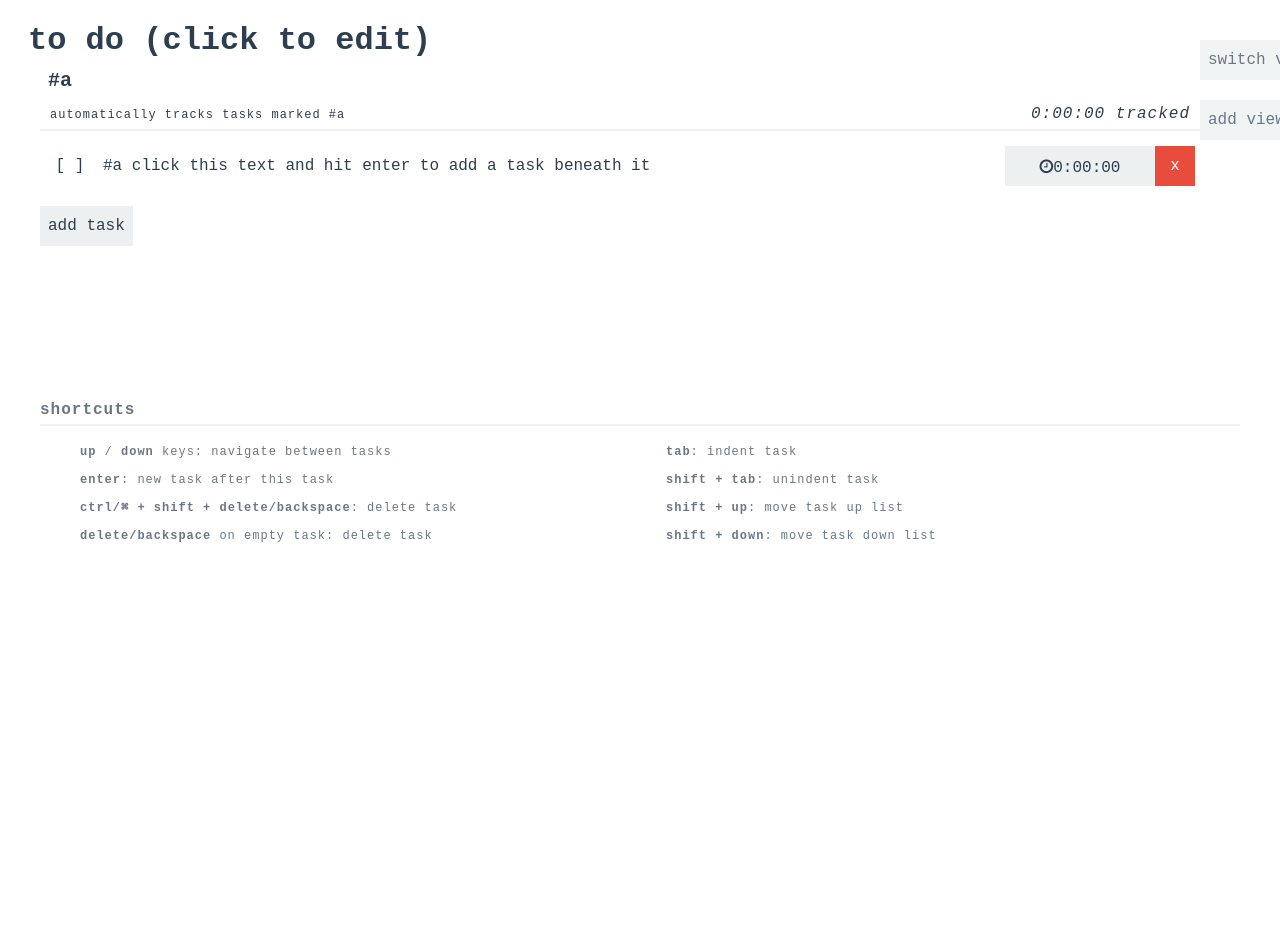
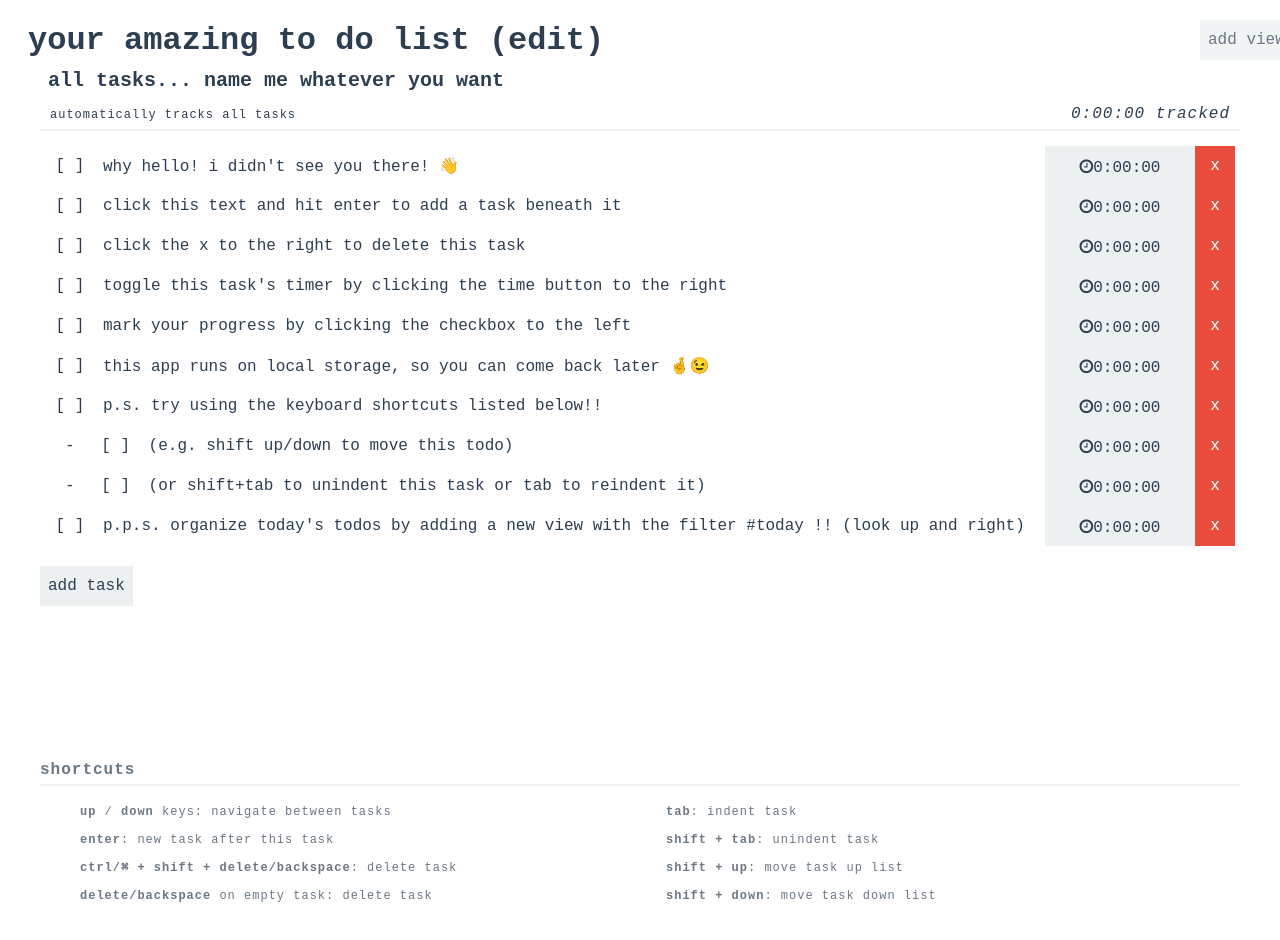
Before and after one commit to cborchert/todolist, a React app: page / in a window 1280 px wide. Shown: the top 940 px of the page. Before the commit the page ends 800 px from the top, so only its background shows below. Built offline with nearby package versions, Linux system fonts and the light colour scheme.

Commit message:
finishing touches for small release

```diff
--- a/src/App.js
+++ b/src/App.js
@@ -12,10 +12,11 @@ class App extends Component {
     super(props);
     this.v = "v0.0.1";
     //Debugging :)
-    localStorage.clear();
+    // localStorage.clear();
     const localTasks = localStorage.getItem("tasks" + this.v);
     const lastSeen = localStorage.getItem("lastSeen" + this.v);
     const appName = localStorage.getItem("appName" + this.v);
+    const activeViewId = localStorage.getItem("activeViewId" + this.v);
     const views = localStorage.getItem("views" + this.v);
     this.state = {
       tasks: localTasks ? JSON.parse(localTasks) : [],
@@ -23,33 +24,17 @@ class App extends Component {
         ? JSON.parse(views)
         : [
             {
-              title: "all tasks",
+              title: "all tasks... name me whatever you want",
               id: -1,
               tag: "",
               filterString: "",
               tasks: [],
               permanent: true
-            },
-            {
-              title: "#a",
-              id: 1,
-              tag: "",
-              filterString: "#a",
-              tasks: [],
-              permanent: false
-            },
-            {
-              title: "#b",
-              id: 2,
-              tag: "",
-              filterString: "#b",
-              tasks: [],
-              permanent: false
             }
           ],
-      appName: appName ? appName : "to do (click to edit)",
+      appName: appName ? appName : "your amazing to do list (edit)",
       lastSeen,
-      activeViewId: 1,
+      activeViewId: views ? activeViewId : -1,
       addViewModalOpen: false
     };
 
@@ -60,6 +45,7 @@ class App extends Component {
     localStorage.setItem("tasks" + this.v, JSON.stringify(this.state.tasks));
     localStorage.setItem("lastSeen" + this.v, Date.now());
     localStorage.setItem("appName" + this.v, this.state.appName);
+    localStorage.setItem("activeViewId" + this.v, this.state.activeViewId);
     localStorage.setItem("views" + this.v, JSON.stringify(this.state.views));
   }
 
@@ -191,7 +177,7 @@ class App extends Component {
         },
         {
           id: 2,
-          title: "#a click this text and hit enter to add a task beneath it",
+          title: "click this text and hit enter to add a task beneath it",
           order: 2
         },
         {
@@ -210,6 +196,7 @@ class App extends Component {
           title: "mark your progress by clicking the checkbox to the left",
           order: 5
         },
+
         {
           id: 6,
           title:
@@ -218,9 +205,27 @@ class App extends Component {
         },
         {
           id: 7,
+          title: "p.s. try using the keyboard shortcuts listed below!!",
+          order: 7,
+          children: [8, 9]
+        },
+        {
+          id: 8,
+          title: "(e.g. shift up/down to move this todo)",
+          order: 8,
+          parent: 7
+        },
+        {
+          id: 9,
+          title: "(or shift+tab to unindent this task or tab to reindent it)",
+          order: 9,
+          parent: 7
+        },
+        {
+          id: 10,
           title:
-            "p.s. try using the shorcuts listed below... try tab, shift + up, etc!!",
-          order: 7
+            "p.p.s. organize today's todos by adding a new view with the filter #today !! (look up and right)",
+          order: 10
         }
       ];
       this.addTasks(tasks, this.reconcileViews.bind(this));
@@ -393,13 +398,18 @@ class App extends Component {
   }
 
   reconcileActiveView() {
+    //check if there is a view with the activeViewId, if not, assign it to the first view
+    let activeViewId = this.state.activeViewId;
+    if (
+      this.state.views.filter(view => view.id === activeViewId).length === 0
+    ) {
+      activeViewId = this.state.views[0].id;
+    }
     this.setState({
       ...this.state,
       views: this.state.views.map(
         view =>
-          view.id === this.state.activeViewId
-            ? { ...this.reconcileViewTasks(view) }
-            : view
+          view.id === activeViewId ? { ...this.reconcileViewTasks(view) } : view
       )
     });
   }
@@ -517,17 +527,23 @@ class App extends Component {
       permanent: false
     };
     const viewToAdd = { ...defaultView, ...view };
-    this.setState({
+    this.setState(
+      {
         ...this.state,
         views: [...this.state.views, viewToAdd],
         addViewModalOpen: false,
         activeViewId: toggleToView ? viewToAdd.id : this.state.activeViewId
-    });
+      },
+      this.reconcileViews
+    );
   }
 
   render() {
-    const { views, addViewModalOpen } = this.state;
-    const view = views.filter(view => view.id === this.state.activeViewId)[0];
+    const { views, addViewModalOpen, activeViewId } = this.state;
+    let view = views.filter(view => view.id === activeViewId)[0];
+    if (!view && views && views.length > 0) {
+      view = views[0];
+    }
     const renderedView = !view ? (
       ""
     ) : (
@@ -564,11 +580,15 @@ class App extends Component {
           />
           {renderedView}
           <div className="app__view-options">
+            {views.length > 1 ? (
               <div className="app__toggle-active-view">
                 <button onClick={this.toggleActiveView.bind(this)}>
                   switch view
                 </button>
               </div>
+            ) : (
+              ""
+            )}
             <div className="app__add-newView">
               <button onClick={this.toggleAddViewModal.bind(this)}>
                 add view
@@ -609,7 +629,7 @@ class App extends Component {
             </ul>
           </div>
         </div>
-        <div class="app__modals">{addViewModal}</div>
+        <div className="app__modals">{addViewModal}</div>
       </div>
     );
   }
--- a/src/components/AddViewModal.js
+++ b/src/components/AddViewModal.js
@@ -59,7 +59,10 @@ class AddViewModal extends Component {
         <h3 className="app-view-modal__header">add new view</h3>
         <div className="app-view-modal__body">
           <div className="app-view-modal__input-container">
-            <label className="app-view-modal__input-label" for="new-view-name">
+            <label
+              className="app-view-modal__input-label"
+              htmlFor="new-view-name"
+            >
               view name
             </label>
             <input
@@ -77,7 +80,7 @@ class AddViewModal extends Component {
           <div className="app-view-modal__input-container">
             <label
               className="app-view-modal__input-label"
-              for="new-view-filter"
+              htmlFor="new-view-filter"
             >
               view filter
             </label>
--- a/src/components/View.scss
+++ b/src/components/View.scss
@@ -2,7 +2,8 @@
 .view {
     width: 100%;
     box-sizing: border-box;
-    max-width: 1200px;
+    max-width: 1400px;
+    margin: 0 auto;
     padding: 0 20px;
 
     &__header {
```
Lines whose indentation alone changed are shown as unchanged.
